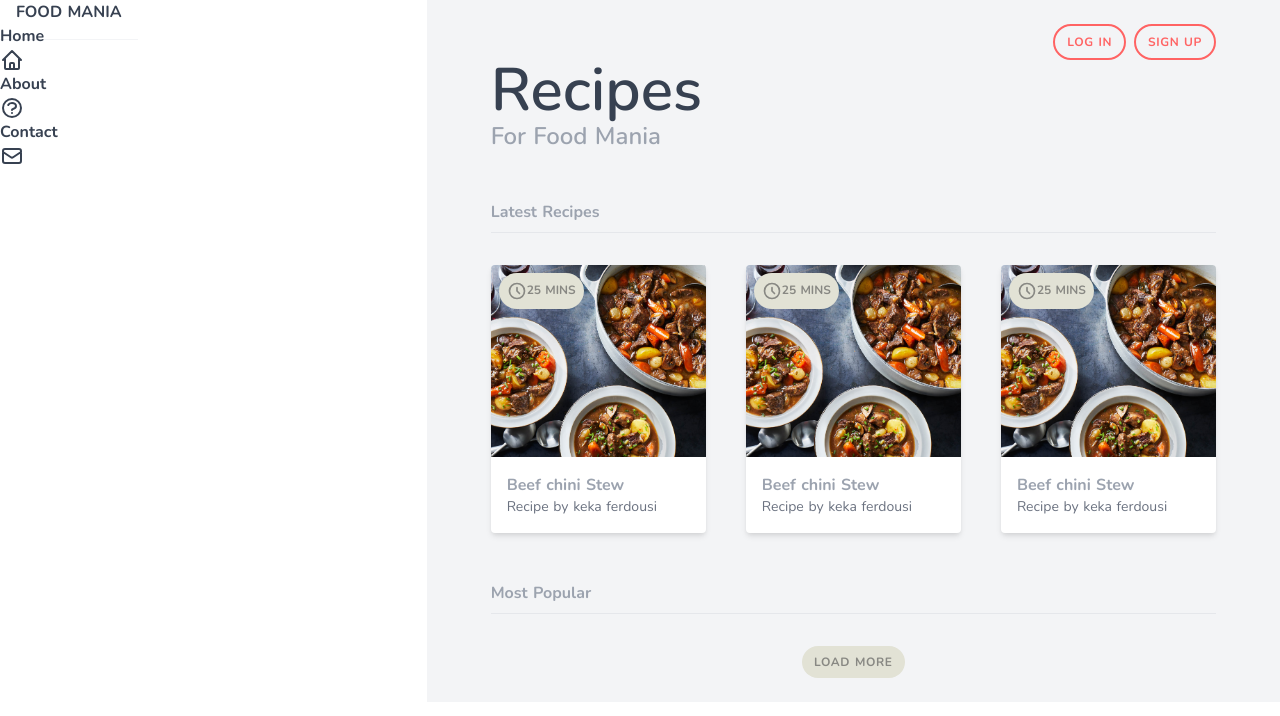
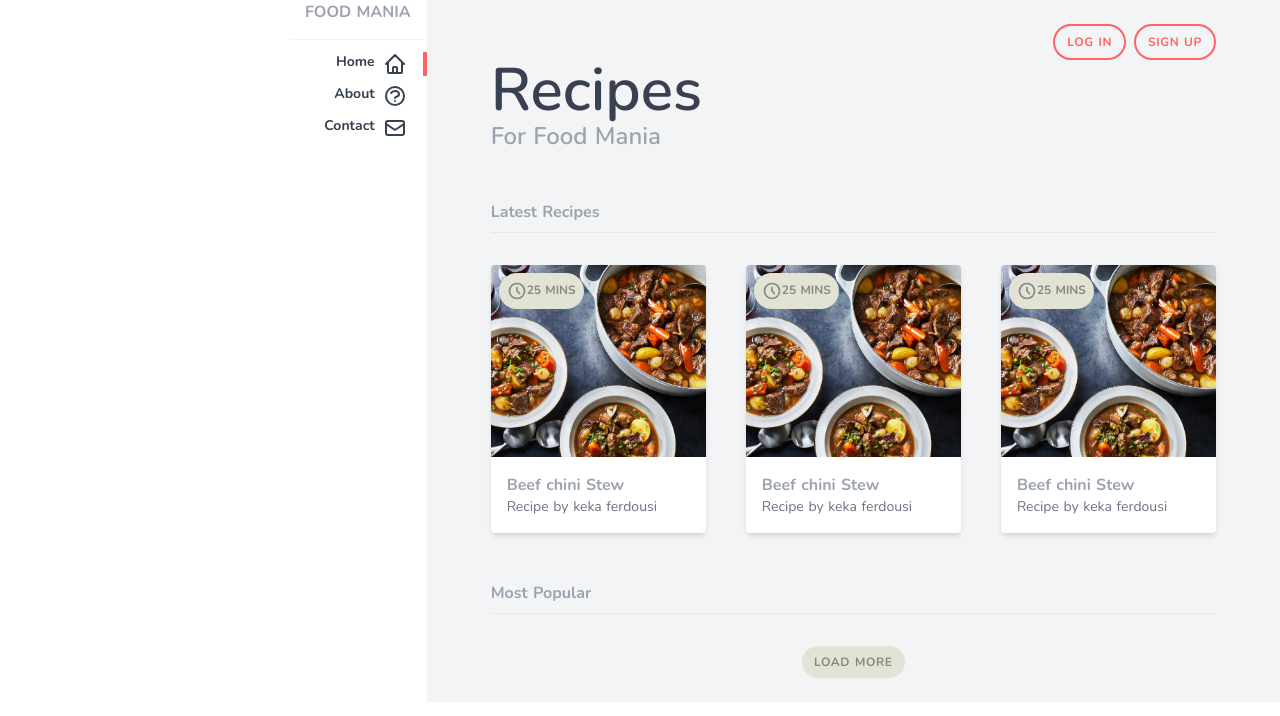
Before and after one commit to meherab-hossain/nuxt-practice, a Nuxt app: page / in a window 1280 px wide. Shown: the top 716 px of the page. Built offline with nearby package versions, Linux system fonts and the light colour scheme.

Commit message:
Update index.vue
icons added and structured the page

```diff
--- a/pages/index.vue
+++ b/pages/index.vue
@@ -1,9 +1,9 @@
 <template>
   <div class="text-gray-400 font-body">
     <div class="grid md:grid-cols-3">
-      <div class="md:col-span-1">
-        <nav>
-          <div>
+      <div class="md:col-span-1 md:flex md:justify-end">
+        <nav class="text-right">
+          <div class="flex justify-between">
             <h1>
               <a
                 href="/"
@@ -11,14 +11,33 @@
                 >Food Mania</a
               >
             </h1>
+            <div class="px-4 cursor-pointer md:hidden" >
+              <svg
+                xmlns="http://www.w3.org/2000/svg"
+                class="h-6 w-6"
+                fill="none"
+                viewBox="0 0 24 24"
+                stroke="currentColor"
+              >
+                <path
+                  stroke-linecap="round"
+                  stroke-linejoin="round"
+                  stroke-width="2"
+                  d="M4 6h16M4 12h16M4 18h16"
+                />
+              </svg>
+            </div>
           </div>
-          <ul class="text-gray-700 font-bold">
-            <li>
-              <a href="#">
+          <ul class="text-gray-700 font-bold text-sm mt-6 hidden md:block">
+            <li class="py-1">
+              <a
+                href="#"
+                class="px-4 flex justify-end border-r-4 border-primary"
+              >
                 <span>Home</span>
                 <svg
                   xmlns="http://www.w3.org/2000/svg"
-                  class="h-6 w-6"
+                  class="h-6 w-6 ml-2"
                   fill="none"
                   viewBox="0 0 24 24"
                   stroke="currentColor"
@@ -32,12 +51,12 @@
                 </svg>
               </a>
             </li>
-            <li>
-              <a href="#">
+            <li class="py-1">
+              <a href="#" class="px-4 flex justify-end border-r-4 border-white">
                 <span>About</span>
                 <svg
                   xmlns="http://www.w3.org/2000/svg"
-                  class="h-6 w-6"
+                  class="h-6 w-6 ml-2"
                   fill="none"
                   viewBox="0 0 24 24"
                   stroke="currentColor"
@@ -51,12 +70,12 @@
                 </svg>
               </a>
             </li>
-            <li>
-              <a href="#">
+            <li class="py-1">
+              <a href="#" class="px-4 flex justify-end border-r-4 border-white">
                 <span>Contact</span>
                 <svg
                   xmlns="http://www.w3.org/2000/svg"
-                  class="h-6 w-6"
+                  class="h-6 w-6 ml-2"
                   fill="none"
                   viewBox="0 0 24 24"
                   stroke="currentColor"
@@ -76,10 +95,14 @@
 
       <main class="px-16 py-6 bg-gray-100 md:col-span-2">
         <div class="flex justify-center md:justify-end">
-          <a href="#" class="btn text-primary border-primary md:border-2 hover:bg-primary hover:text-white"
+          <a
+            href="#"
+            class="btn text-primary border-primary md:border-2 hover:bg-primary hover:text-white"
             >Log in</a
           >
-          <a href="#" class="btn text-primary ml-2 border-primary md:border-2 hover:bg-primary hover:text-white"
+          <a
+            href="#"
+            class="btn text-primary ml-2 border-primary md:border-2 hover:bg-primary hover:text-white"
             >Sign up</a
           >
         </div>
@@ -197,7 +220,11 @@
         </div>
 
         <div class="flex justify-center">
-          <div class="btn bg-secondary-100 text-secondary-200 hover:shadow-inner">Load more</div>
+          <div
+            class="btn bg-secondary-100 text-secondary-200 hover:shadow-inner"
+          >
+            Load more
+          </div>
         </div>
       </main>
     </div>
@@ -205,7 +232,9 @@
 </template>
 
 <script>
-export default {};
+export default {
+
+};
 </script>
 
 <style>
```
